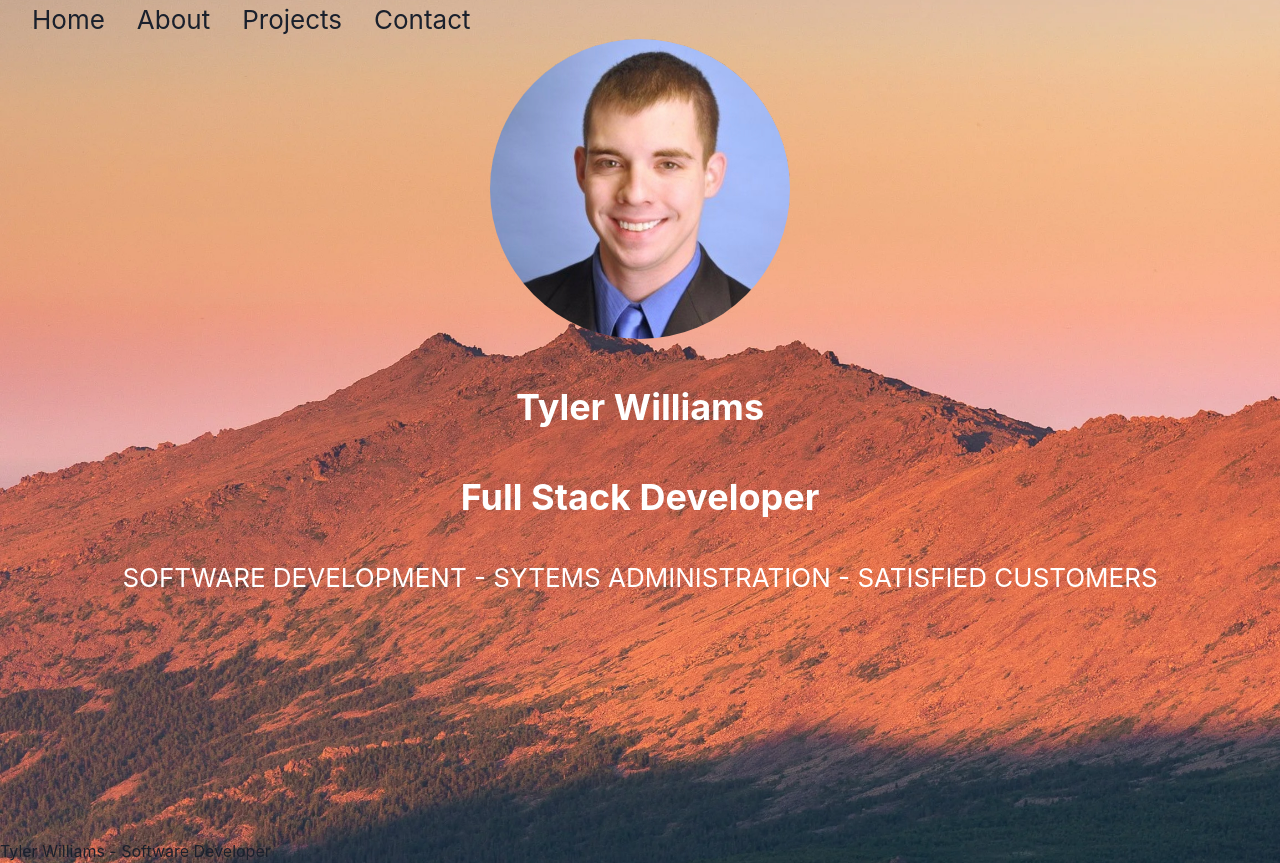
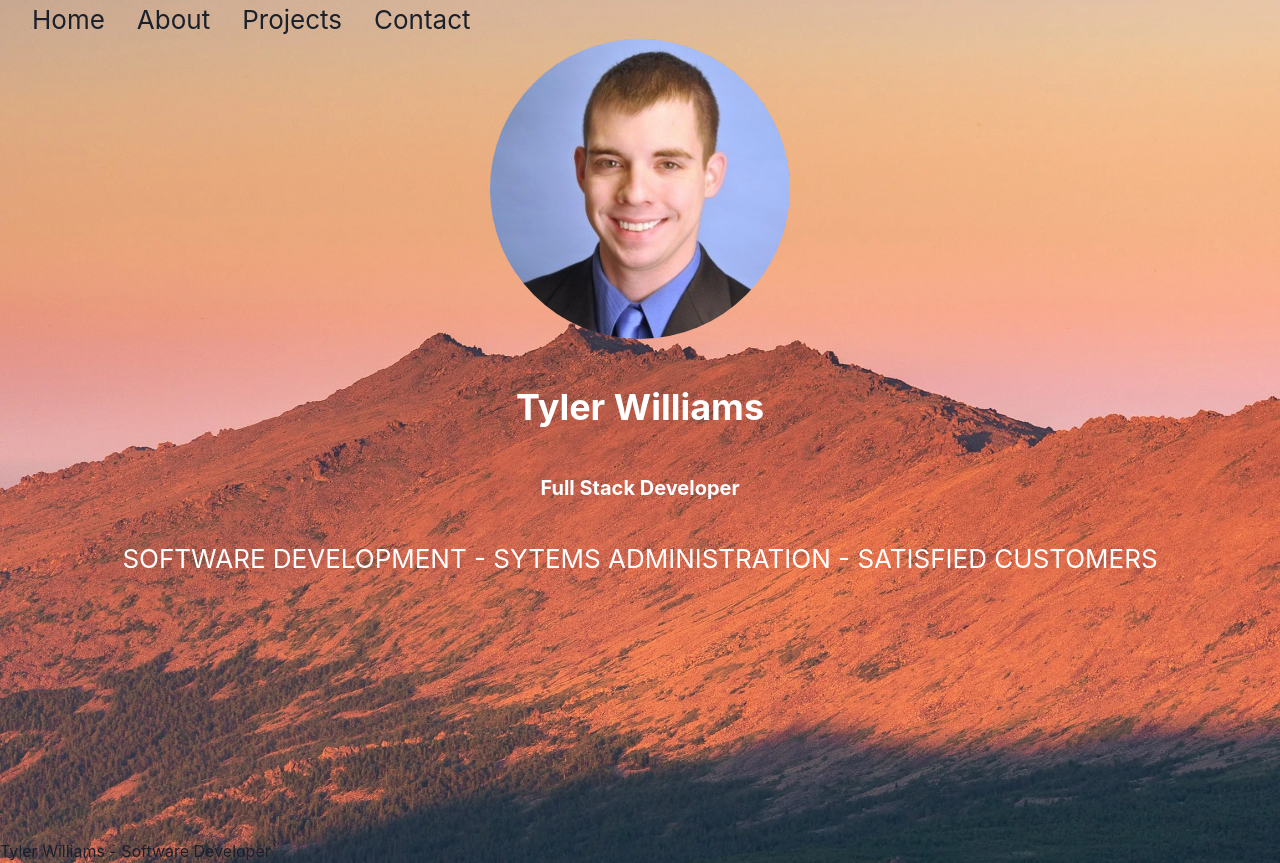
Before and after one commit to dtwilliams10/dtwilliams10.com, a React (Create React App) app: page / in a window 1280 px wide. Built offline with nearby package versions, Linux system fonts and the light colour scheme.

Commit message:
Resized secondary heading

```diff
--- a/src/pages/Home.tsx
+++ b/src/pages/Home.tsx
@@ -20,7 +20,7 @@ function HomePage() {
                         Tyler Williams
                     </Heading>
                     <br/>
-                    <Heading as="h3">
+                    <Heading as="h3" size="md">
                         Full Stack Developer
                     </Heading>
             </VStack>
```
